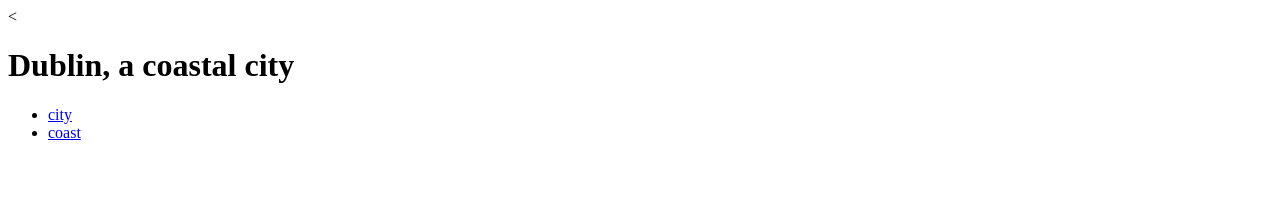
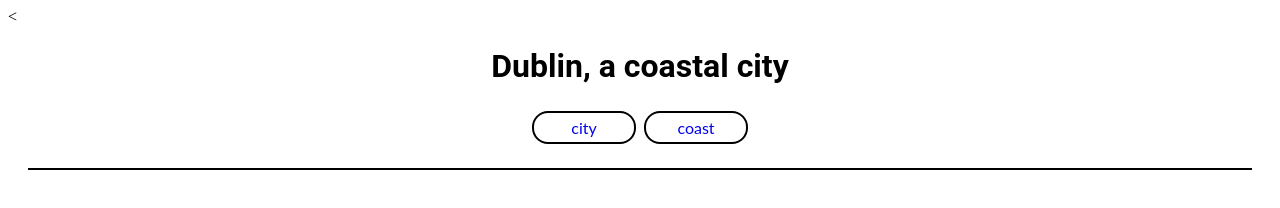
Before and after one commit to DylanCoyle99/dublin_photos, a plain HTML site: page index.html in a window 1280 px wide. Drawn offline with Linux system fonts and the light colour scheme.

Commit message:
feat:styled both pages

```diff
--- /dev/null
+++ b/assets/css/style.css
@@ -0,0 +1,47 @@
+ul {
+    list-style-type: none;
+    margin: 0;
+    padding: 0;
+  }
+  a {
+    border: 2px solid black;
+    border-radius: 50%;
+    width: 5rem;
+    padding: 5px 10px;
+    text-align: center;
+    text-decoration: none;
+    display: inline-block;
+    margin: 4px 2px;
+    border-radius: 16px;
+    font-family: Lato;
+  }
+
+  li {
+    display: inline;
+  }
+
+  nav {
+    text-align: center;
+    border-bottom: 2px solid black;
+    margin: 0px 20px 20px 20px;
+    padding-bottom: 20px;
+  }
+
+  img {
+    border: 2px solid black;
+    max-width: 60%;
+    padding: 10px;
+    display: block;
+    margin-left: auto;
+    margin-right: auto;
+
+  }
+
+  h1 {
+    font-family: Roboto, sans-serif;
+    text-align: center;
+  }
+
+  figure {
+    margin-top: 40px;
+  }
--- a/index.html
+++ b/index.html
@@ -4,7 +4,7 @@
 <meta charset="UTF-8">
 <meta name="viewport" content="width=device-width, initial-scale=1.0">
 <meta http-equiv="X-UA-Compatible" content="ie=edge">
-<meta name="Description" content="Enter your description here"/>
+<link rel="stylesheet" href="assets/css/style.css">
 <title>Dublin</title>
 </head>
 <body>
```
